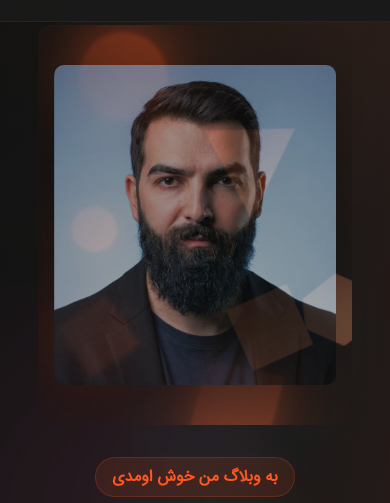
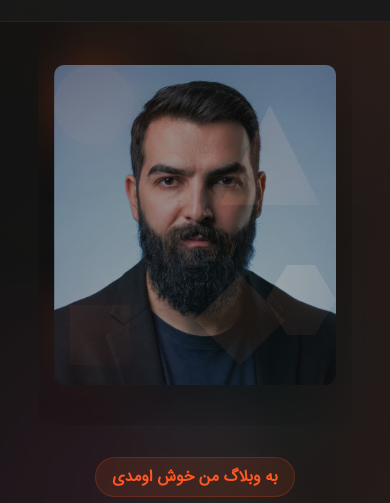
Before and after one commit to sajjaddreamai-source/portfolio, a plain HTML site: page index.html in a window 390 px wide. Shown: the part 75-578 px from the top of the page. Drawn offline with Linux system fonts and the light colour scheme.

Commit message:
mobile update

```diff
--- a/css/main.css
+++ b/css/main.css
@@ -2,6 +2,18 @@
 @font-face {
     font-family: iransans;
     src: url(../WebFonts/fonts/woff2/IRANSansWeb.woff2) format('woff2');
+}
+
+@media (prefers-reduced-motion: reduce) {
+    .shape,
+    .logo span,
+    .cta-btn,
+    .phone-icon,
+    .service-icon,
+    .home-bg .home-orb {
+        animation: none !important;
+        transition: none !important;
+    }
 }
 
 @font-face {
@@ -403,6 +415,7 @@ nav {
     opacity: 0.6;
     filter: blur(2px);
     animation: float 20s infinite ease-in-out;
+    will-change: transform;
     z-index: 1;
 }
 
@@ -623,7 +636,7 @@ nav {
 }
 
 .shape {
-    animation: float 20s infinite ease-in-out, glowPulse 4s infinite ease-in-out;
+    animation: float 20s infinite ease-in-out, glowPulse 6s infinite ease-in-out;
 }
 
 /* بخش خدمات */
@@ -1178,6 +1191,12 @@ footer {
         border-radius: 10px;
     }
 
+    .shape {
+        animation: float 26s infinite linear;
+        filter: blur(1px);
+        box-shadow: none;
+    }
+
     /* اطمینان از خوانایی دکمه ارسال در فرم تماس */
     .contact .cta-btn {
         background: var(--primary-orange);
@@ -1412,11 +1431,14 @@ footer {
     }
 
     /* کاهش تعداد شکل‌ها در موبایل */
-    .shape:nth-child(n+8) {
+    .shape:nth-child(n+6) {
         display: none;
     }
 
     .shape {
-        opacity: 0.4;
+        animation: none;
+        filter: none;
+        box-shadow: none;
+        opacity: 0.25;
     }
 }
--- a/index.html
+++ b/index.html
@@ -66,7 +66,8 @@
             position: absolute;
             opacity: 0.6;
             filter: blur(2px);
-            animation: float 20s infinite ease-in-out, glowPulse 4s infinite ease-in-out;
+            animation: float 20s infinite ease-in-out, glowPulse 6s infinite ease-in-out;
+            will-change: transform;
             z-index: 1;
         }
 
@@ -144,9 +145,30 @@
             }
         }
 
+        @media (max-width: 1024px) {
+            .shape {
+                animation: float 26s infinite linear;
+                filter: blur(1px);
+                box-shadow: none;
+            }
+        }
+
         @media (max-width: 768px) {
-            .shape:nth-child(n+8) { display: none; }
-            .shape { opacity: 0.4; }
+            .shape:nth-child(n+6) { display: none; }
+            .shape {
+                animation: none;
+                filter: none;
+                box-shadow: none;
+                opacity: 0.25;
+            }
+        }
+
+        @media (prefers-reduced-motion: reduce) {
+            .shape {
+                animation: none;
+                filter: none;
+                box-shadow: none;
+            }
         }
     </style>
 </head>
```
